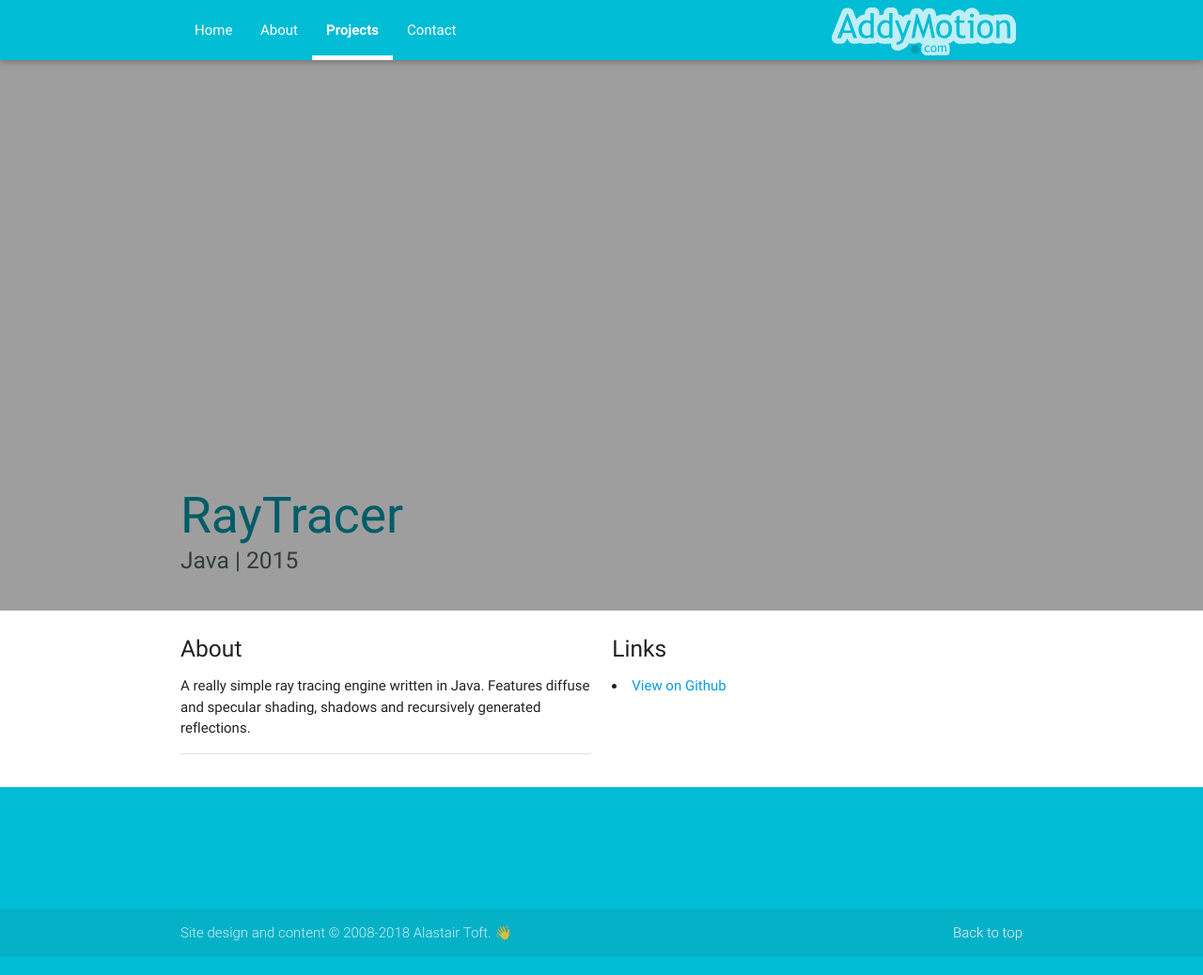
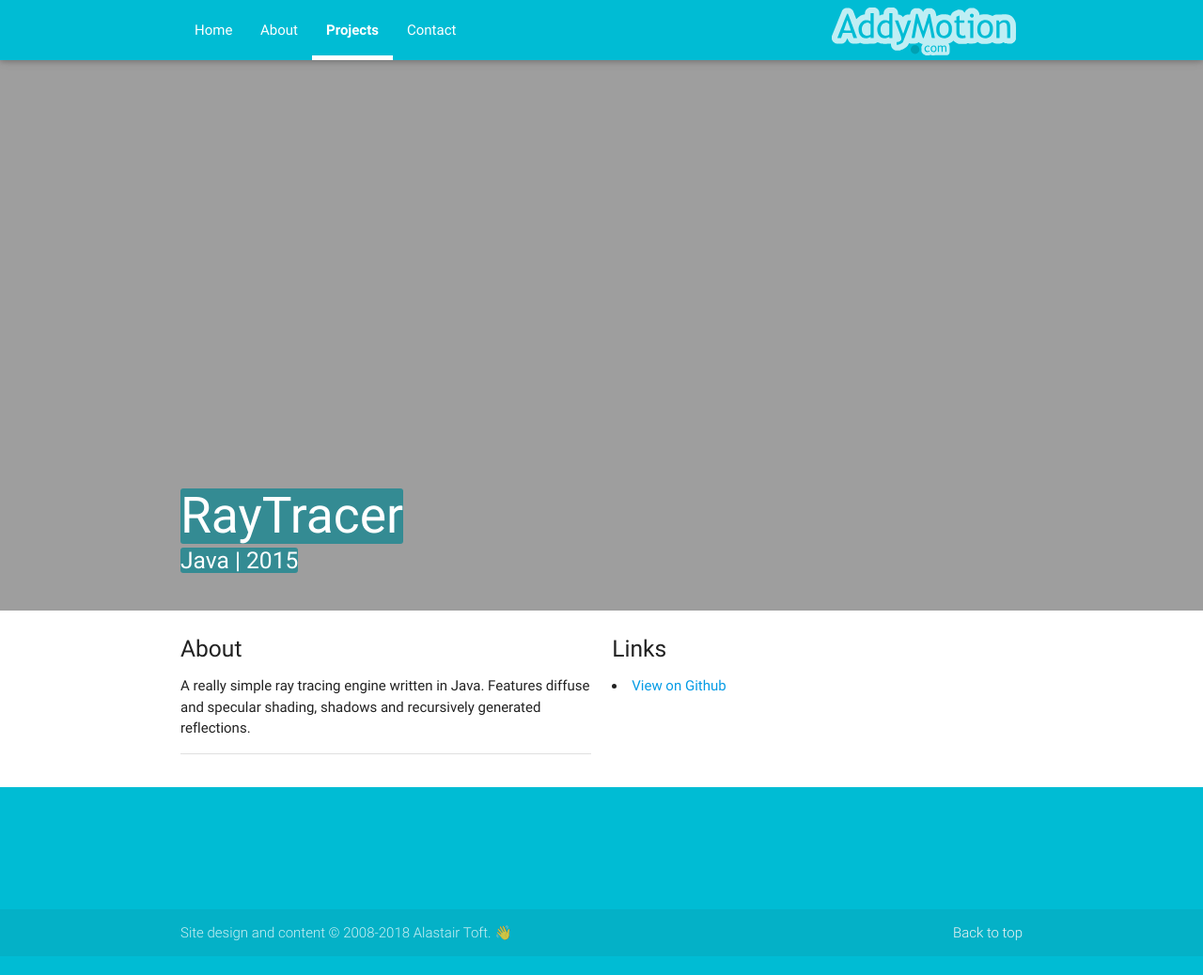
Before and after one commit to atoft/atoft.github.io, a Jekyll site: the page built from _code/raytrace.html, in a window 1280 px wide and 1038 px high. Shown: the whole window at 94% size. Built offline with Jekyll 4.4.1, drawn with Linux system fonts in a browser that asks for light colours; nearby versions of some CDN libraries.

Commit message:
Minor style tweaks for better text readability

```diff
--- a/_layouts/project.html
+++ b/_layouts/project.html
@@ -53,8 +53,8 @@
 
     <div class="addymotion-proj-banner section scrollspy" id="top" style="background-image:url({{site.url}}/{{page.img}})">
       <div class="addymotion-proj-h-container container">
-        <h2 class="left-align cyan-text text-darken-1 addymotion-proj-heading" style="{%if page.lighttheme != true%}color:#005c67!important;{%else%}color:#fff!important;{%endif%}">{{ page.title }}</h2>
-        <h5 class="left-align cyan-text text-darken-1 addymotion-proj-subheading" style="{%if page.lighttheme != true%}color:#323c3e!important;{%else%}color:#adadad!important;{%endif%}"> {% if page.metadata != null %} {{ page.metadata }} | {% endif %}{{page.year}}</h2>
+        <h2 class="left-align white-text addymotion-proj-heading">{{ page.title }}</h2>
+        <h5 class="left-align white-text addymotion-proj-subheading"> {% if page.metadata != null %} {{ page.metadata }} | {% endif %}{{page.year}}</h2>
       </div>
     </div>
 
--- a/css/style.css
+++ b/css/style.css
@@ -246,12 +246,20 @@ h1{
   width:inherit;
   position:absolute;
   bottom:50px;
+  background-color: #00838faa;
+  margin-right: 0;
+  width: fit-content;
+  border-radius: 3px;
 }
 
 .addymotion-proj-subheading {
   width:inherit;
   position:absolute;
   bottom:30px;
+  background-color: #00838faa;
+  margin-right: 0;
+  width: fit-content;
+  border-radius: 3px;
 }
 
 /*.addymotion-animated {
@@ -339,3 +347,10 @@ h1{
 #project-content img {
   max-width: 100%;
 }
+
+.addymotion-heading {
+  background-color: #00838faa;
+  margin-right: 0;
+  width: fit-content;
+  border-radius: 3px;
+}
```
